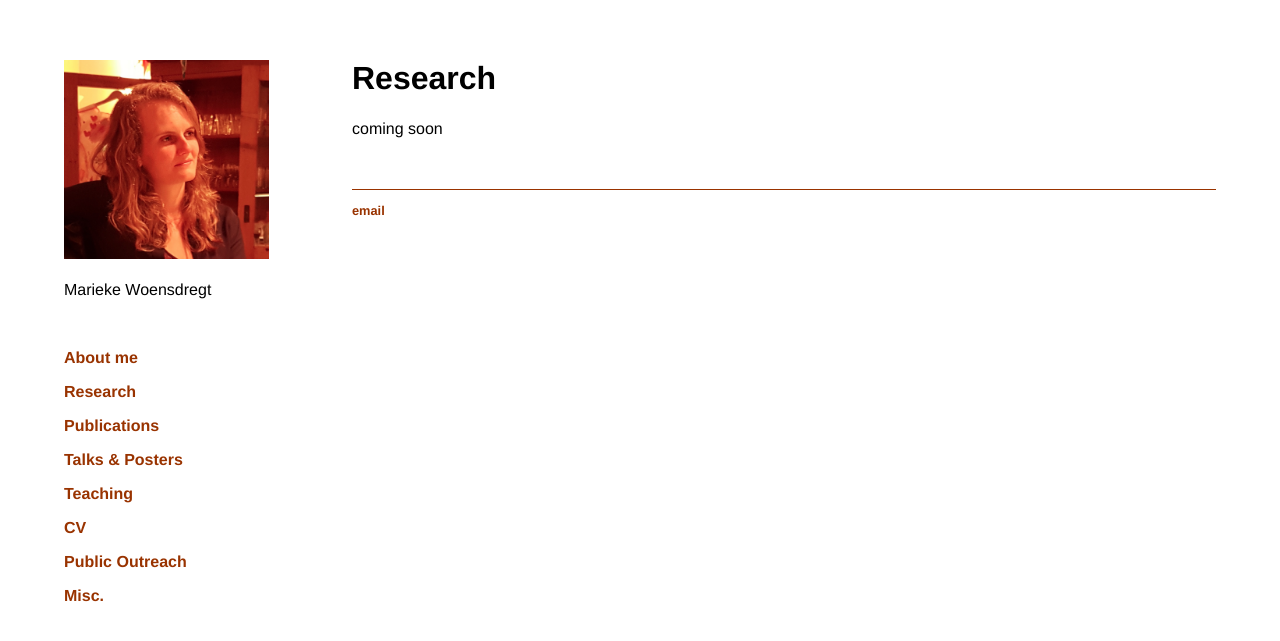
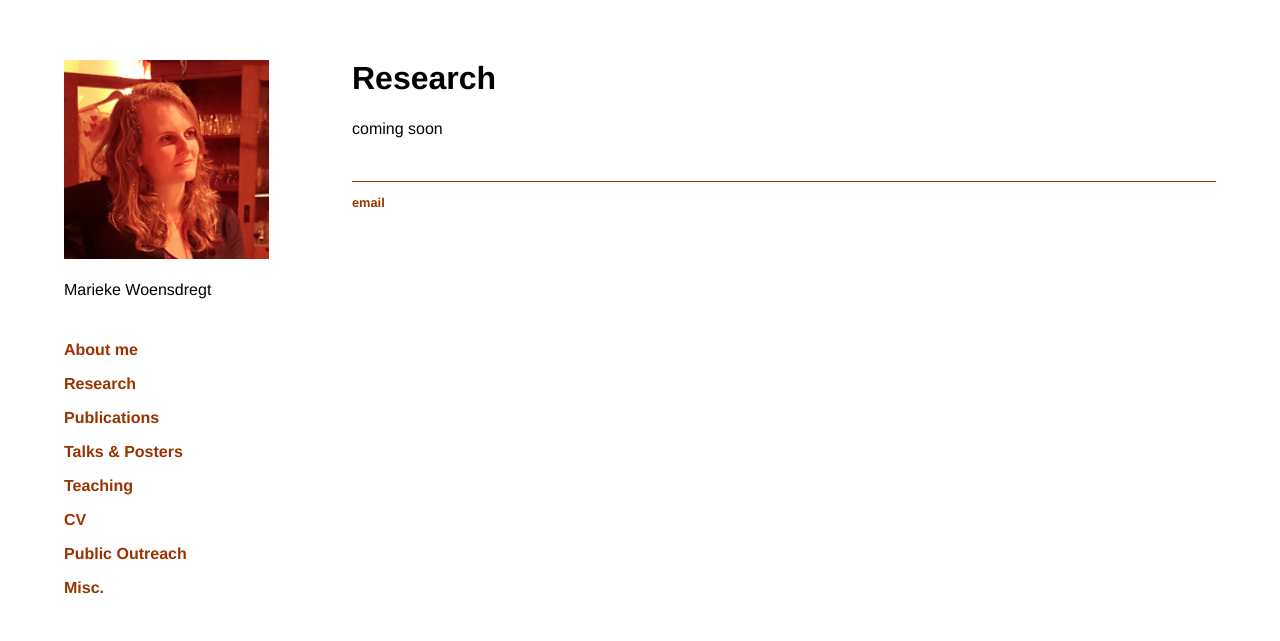
Before and after one commit to marieke-woensdregt/marieke-woensdregt.github.io, a Jekyll site: the page built from research/index.html, in a window 1280 px wide. Shown: the top 641 px of the page. Built offline with Jekyll 4.4.1, drawn with Linux system fonts in a browser that asks for light colours.

Commit message:
Update main.css

```diff
--- a/css/main.css
+++ b/css/main.css
@@ -37,7 +37,7 @@ p {
     font-family:'Helvetica', 'Arial', 'Sans-Serif';
     line-height: 1.4em;
     color: #000000;
-    padding-bottom: 2em;
+    padding-bottom: 1.5em;
 }
 footer {
     border-top: 1px solid #993300;
```
